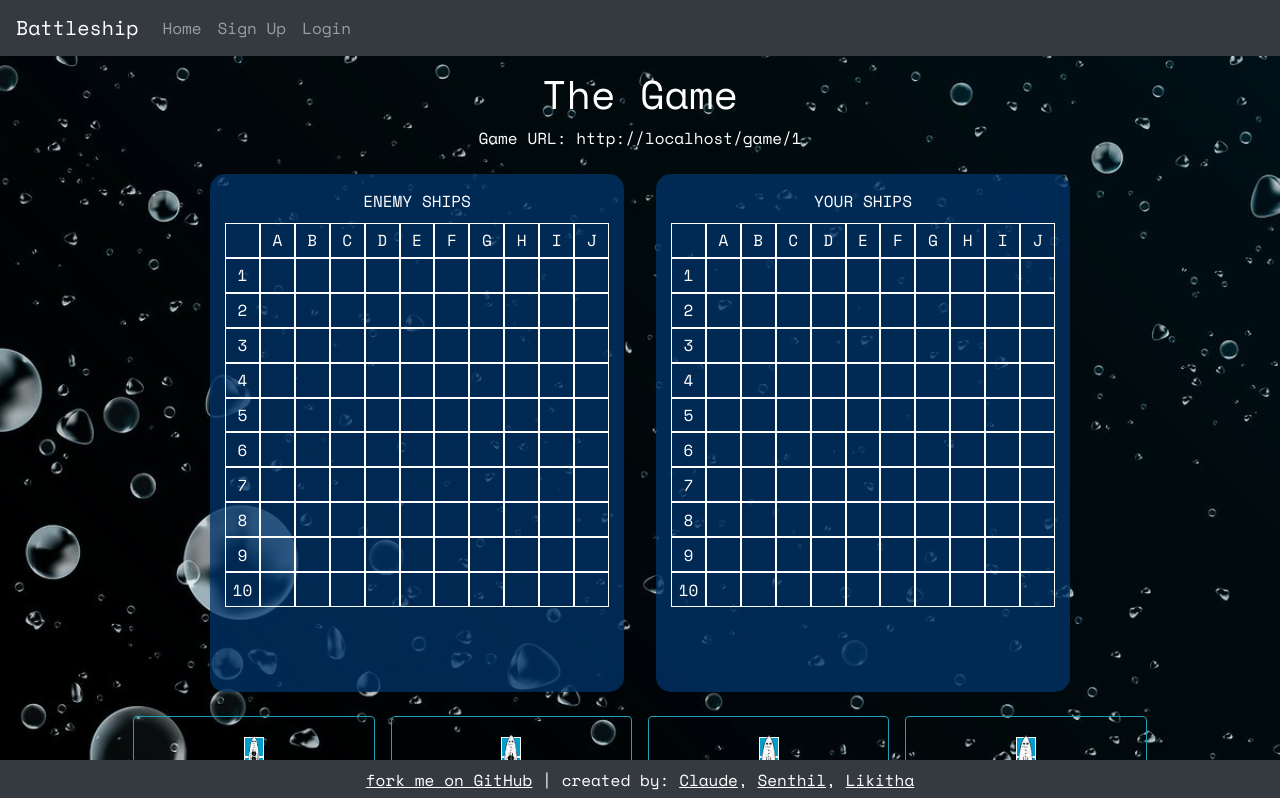
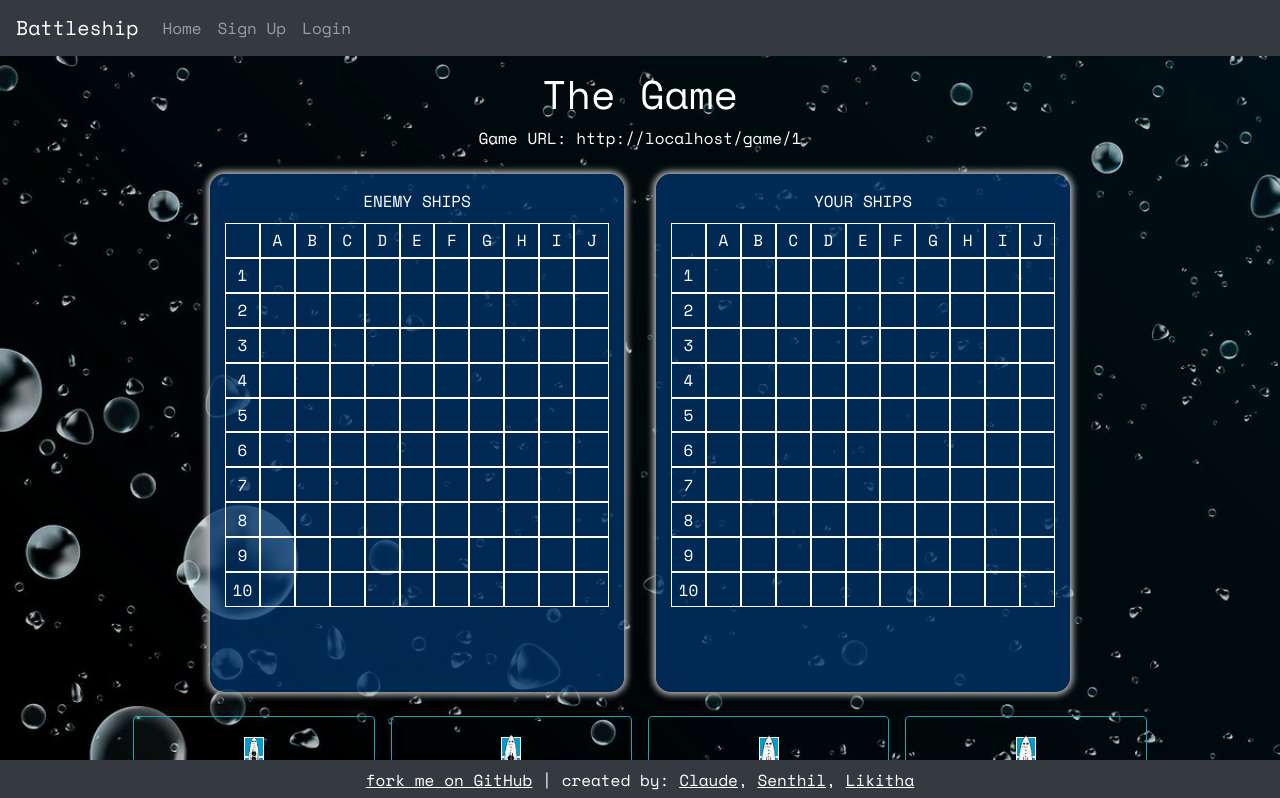
Before and after one commit to caldric/battleship-client, a React (Create React App) app: page /game/1 in a window 1280 px wide. Shown: the top 798 px of the page. Built offline with nearby package versions, Linux system fonts and the light colour scheme; no server answers.

Commit message:
adding shadow to board boxes

```diff
--- a/src/index.css
+++ b/src/index.css
@@ -60,6 +60,9 @@ code {
   background-color: #00346bbf;
   padding: 15px;
   border-radius: 15px;
+  -webkit-box-shadow: 0px 0px 6px 3px rgba(181, 181, 181, 1);
+  -moz-box-shadow: 0px 0px 6px 3px rgba(181, 181, 181, 1);
+  box-shadow: 0px 0px 6px 3px rgba(181, 181, 181, 1);
 }
 
 .square {
```
